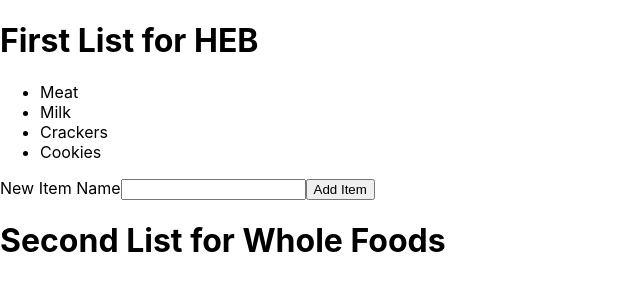
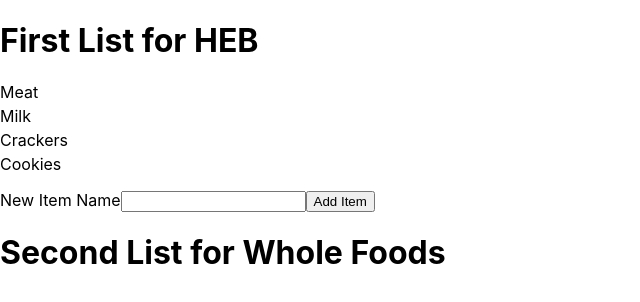
Before and after one commit to jakierice/shopping-list-demo, a React (Create React App) app: page / in a window 1280 px wide. Shown: the top 302 px of the page, without its empty margins (0-640 px from the left). Built offline with nearby package versions, Linux system fonts and the light colour scheme.

Commit message:
feat: add styles to ShoppingList

```diff
--- a/src/App.css
+++ b/src/App.css
@@ -28,6 +28,15 @@
   color: #61dafb;
 }
 
+.ShoppingList-list {
+  list-style: none;
+  padding-left: 0;
+}
+
+.ShoppingList-item {
+  margin-bottom: 4px;
+}
+
 @keyframes App-logo-spin {
   from {
     transform: rotate(0deg);
--- a/src/App.js
+++ b/src/App.js
@@ -5,9 +5,13 @@
   return (
     <div>
       <h1>{props.listName}</h1>
-      <ul>
+      <ul className="ShoppingList-list">
         {props.list.map((listItem) => {
-          return <li key={listItem}>{listItem}</li>
+          return (
+            <li key={listItem} className="ShoppingList-item">
+              {listItem}
+            </li>
+          )
         })}
       </ul>
     </div>
```
